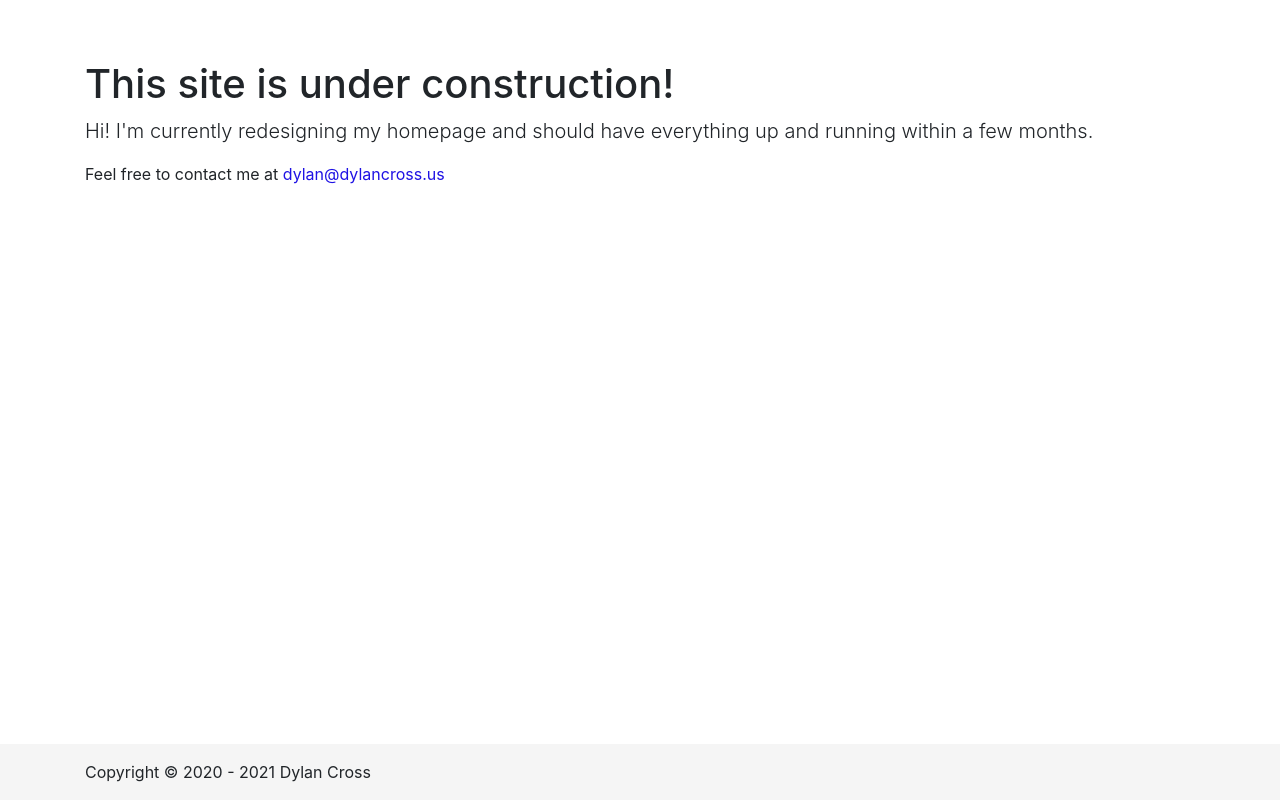
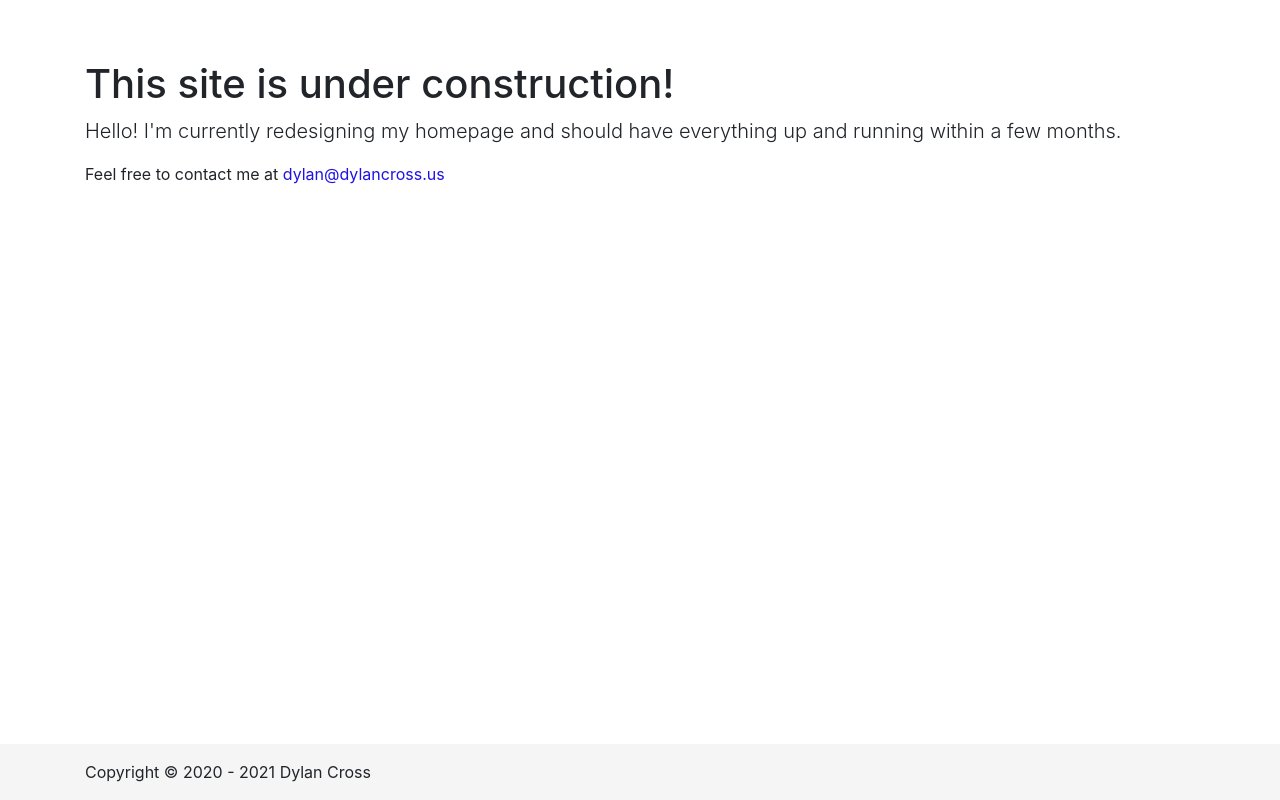
Before and after one commit to dylan-ztm/portfolio-v2, a plain HTML site: page index.html in a window 1280 px wide. Drawn offline with nearby package versions, Linux system fonts and the light colour scheme.

Commit message:
Updated welcome message in index.html

```diff
--- a/index.html
+++ b/index.html
@@ -46,7 +46,7 @@
     <main role="main" class="flex-shrink-0">
       <section class="container">
         <h1>This site is under construction!</h1>
-        <p class="lead">Hi! I'm currently redesigning my homepage and should have everything up and running within a few months.</p>
+        <p class="lead">Hello! I'm currently redesigning my homepage and should have everything up and running within a few months.</p>
         <p>Feel free to contact me at <a href="mailto:dylan@dylancross.us">dylan@dylancross.us</a></p>
       </section>
     </main>
```
